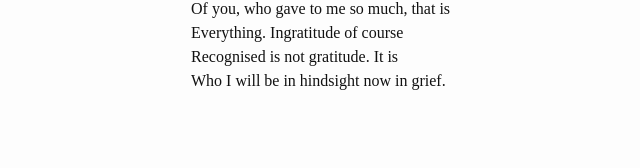
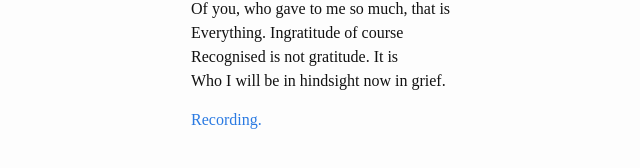
Before and after one commit to TheatrumMundi/TheatrumMundi, a Jekyll site: the page built from _posts/2025-05-11-11-05-25.markdown, in a window 1280 px wide. Shown: the part 285-453 px from the top of the page, without its empty margins (79-719 px from the left). Built offline with Jekyll 4.4.1, drawn with Linux system fonts in a browser that asks for light colours; some web fonts are replaced.

Commit message:
Update 2025-05-11-11-05-25.markdown

```diff
--- a/_posts/2025-05-11-11-05-25.markdown
+++ b/_posts/2025-05-11-11-05-25.markdown
@@ -10,3 +10,5 @@ Of you, who gave to me so much, that is <br>
 Everything. Ingratitude of course <br>
 Recognised is not gratitude. It is <br>
 Who I will be in hindsight now in grief. <br>
+
+[Recording.](https://voca.ro/1hM3eE5oPsqS)
```
